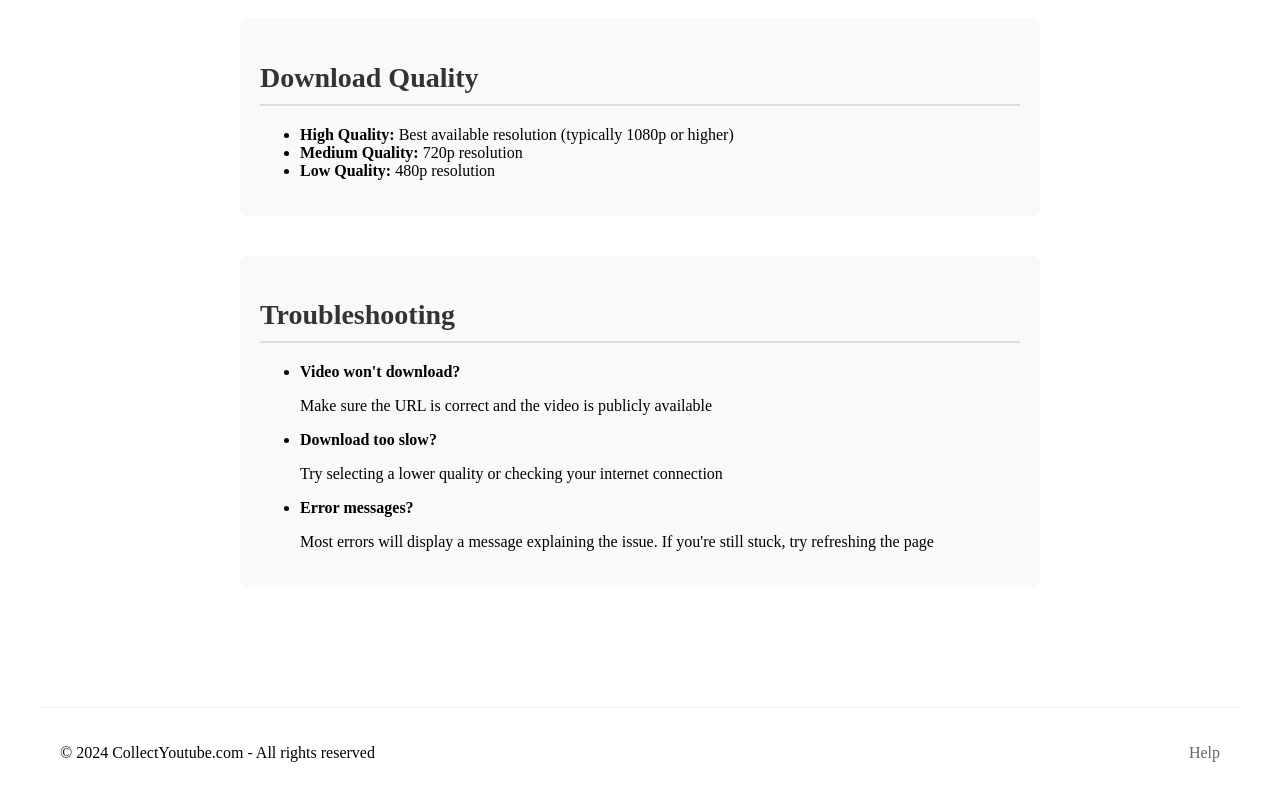
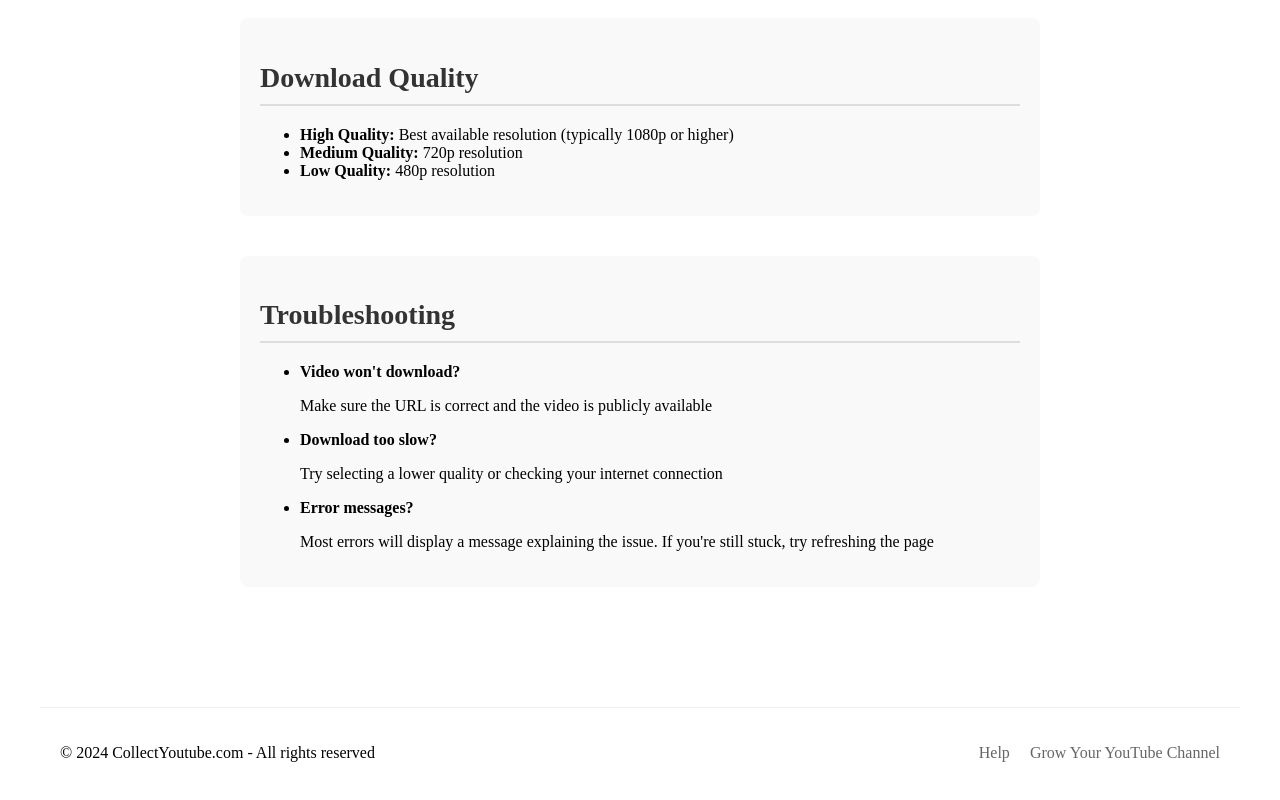
Before and after one commit to Kvnq-Poza/collectyoutube, a React (Vite) app: page /help in a window 1280 px wide. Shown: the part 926-1726 px from the top of the page. Built offline with nearby package versions, Linux system fonts and the light colour scheme.

Commit message:
Modified to correctly route to help page and added Grow page route.

```diff
--- a/src/components/Footer.jsx
+++ b/src/components/Footer.jsx
@@ -1,3 +1,5 @@
+import { Link } from "react-router-dom";
+
 function Footer() {
   return (
     <footer className="footer">
@@ -7,7 +9,8 @@ function Footer() {
           reserved
         </p>
         <div className="footer-links">
-          <a href="/help">Help</a>
+          <Link to="/help">Help</Link>
+          <Link to="/grow-youtube">Grow Your YouTube Channel</Link>
         </div>
       </div>
     </footer>
```
